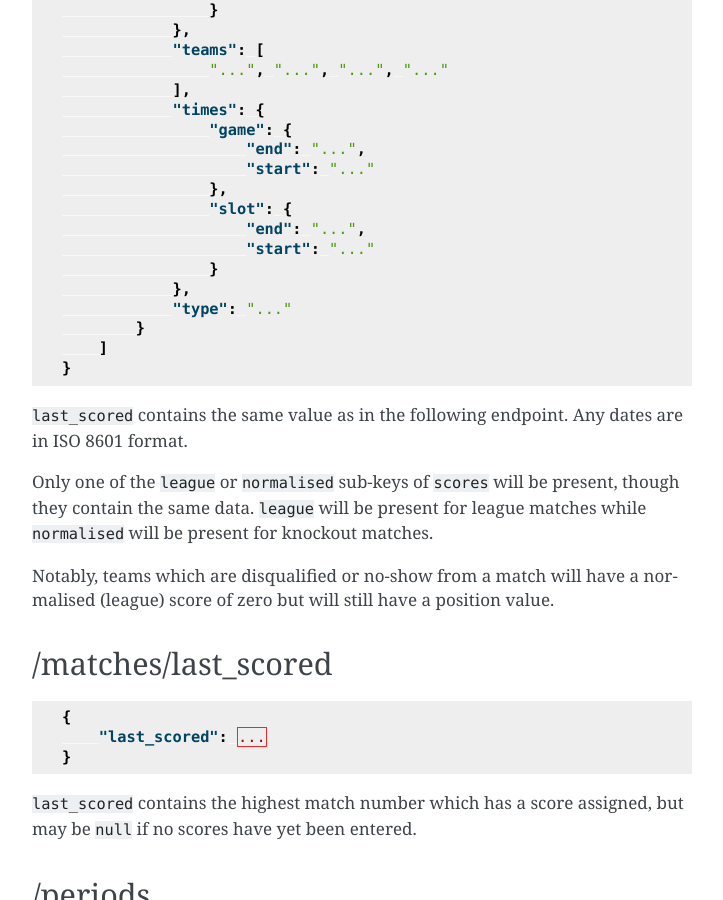
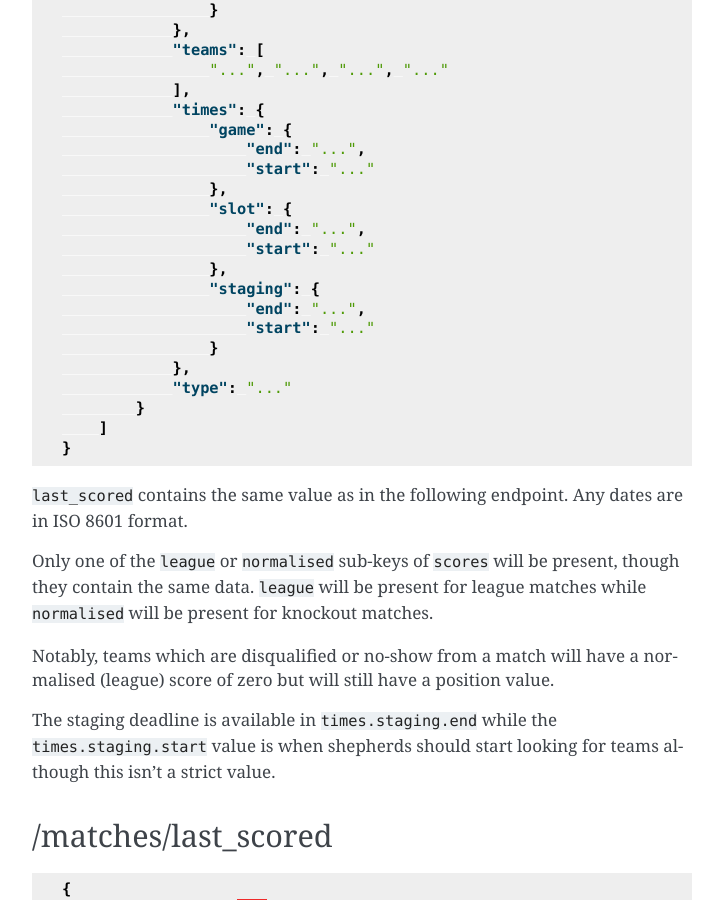
Before and after one commit to srobo-legacy/comp-srcomp-http, a Sphinx documentation site: the page built from docs/endpoints.rst, in a window 1280 px wide and 900 px high, scrolled down 4694 px. Shown: the whole window, without its empty margins (388-1111 px from the left). Built offline with Sphinx 7.4.7, drawn with Linux system fonts in a browser that asks for light colours.

Commit message:
Add some docs about the staging deadline

```diff
--- a/docs/endpoints.rst
+++ b/docs/endpoints.rst
@@ -249,6 +249,10 @@ limits start from the last match and work backwards.
                     "slot": {
                         "end": "...",
                         "start": "..."
+                    },
+                    "staging": {
+                        "end": "...",
+                        "start": "..."
                     }
                 },
                 "type": "..."
@@ -265,6 +269,10 @@ league matches while ``normalised`` will be present for knockout matches.
 
 Notably, teams which are disqualified or no-show from a match will have a
 normalised (league) score of zero but will still have a position value.
+
+The staging deadline is available in ``times.staging.end`` while the
+``times.staging.start`` value is when shepherds should start looking for teams
+although this isn't a strict value.
 
 /matches/last_scored
 --------------------
```
